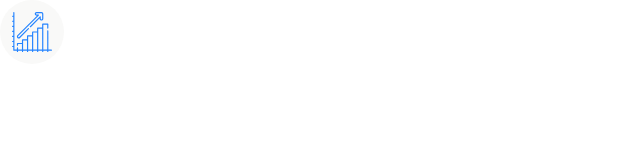
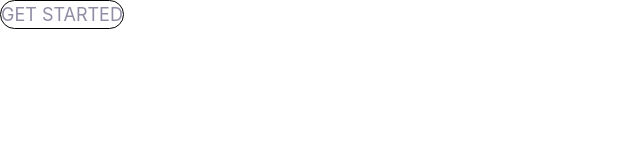
Before and after one commit to ne0-d/dhruvify, a plain HTML site: page index.html in a window 1280 px wide. Shown: the whole page, without its empty margins (0-640 px from the left). Drawn offline with Linux system fonts and the light colour scheme.

```diff
--- a/css/styles.css
+++ b/css/styles.css
@@ -150,3 +150,11 @@
     align-items: center;
     border-radius: 100%;
 }
+
+/* Buttons */
+.button{
+    text-transform: uppercase;
+    border: 1px solid black;
+    border-radius: 20px;
+    display: inline-block;
+}
--- a/index.html
+++ b/index.html
@@ -9,10 +9,6 @@
     <title>Dhruvify</title>
 </head>
 <body>
-    <span class="icon-container">
-        <svg class="icon icon--primary">
-            <use xlink:href="images/sprite.svg#growth"></use>
-        </svg>
-    </span>
-        </body>
+    <span class="button">Get started</span>
+</body>
 </html>
```
